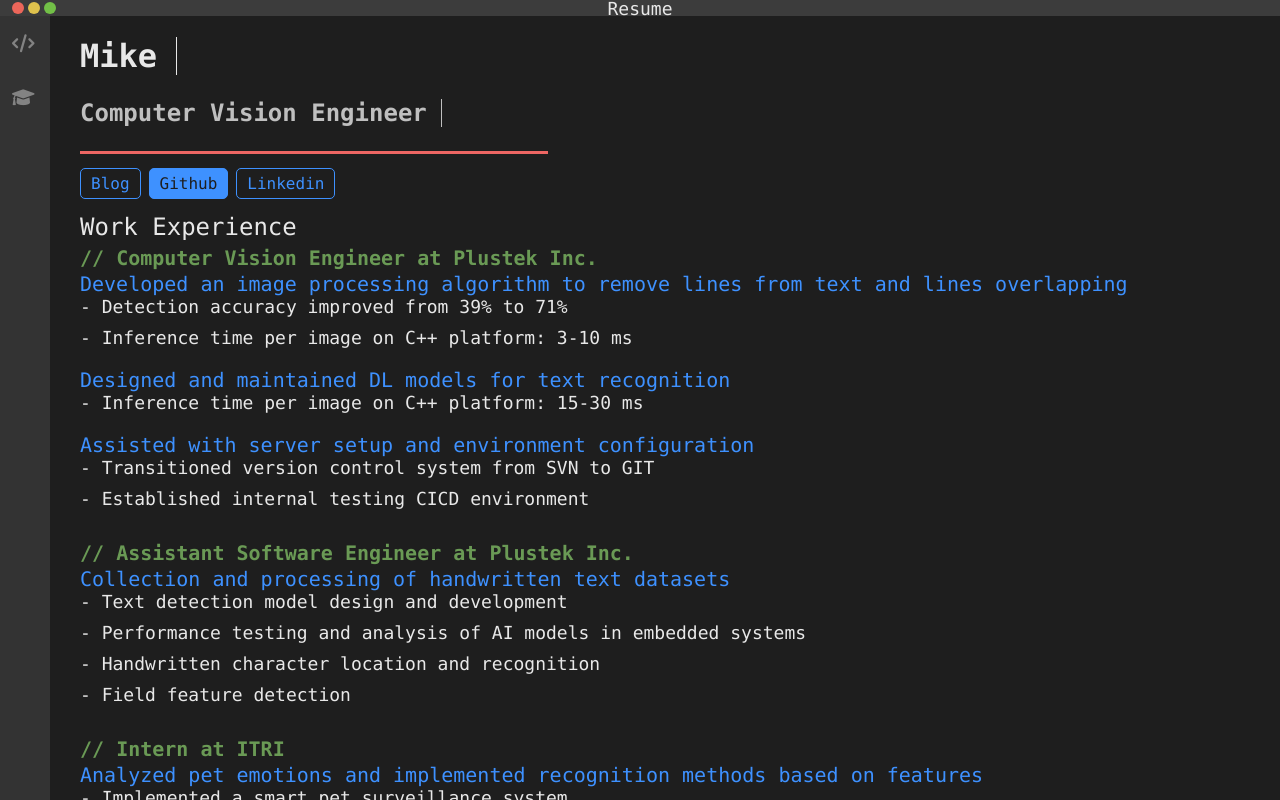
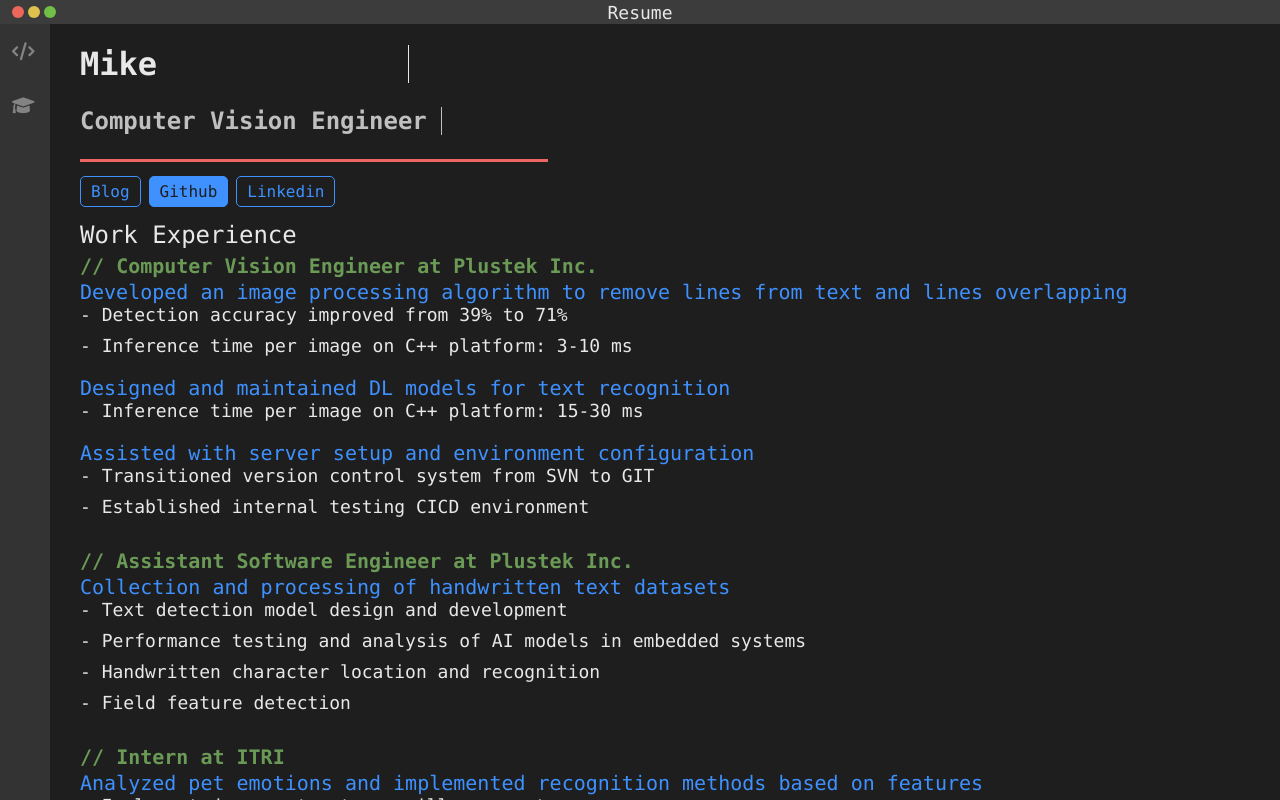
Before and after one commit to MikeHuang0618/mikehuang0618.github.io, a plain HTML site: page index.html in a window 1280 px wide. Drawn offline with nearby package versions, Linux system fonts and the light colour scheme.

Commit message:
Adjust layout.

```diff
--- a/resume.css
+++ b/resume.css
@@ -20,11 +20,11 @@ html, body {
 
 .resume .bottom .right .titleName {
 	font: bold 200% Consolas, Monaco, monospace;
-	width: 5ch;
+	width: 17ch;
 	white-space: nowrap;
 	overflow: hidden;
 	border-right: .05em solid;
-	animation: typing 5s steps(5) forwards,
+	animation: typing 5s steps(17) forwards,
 	           caret 1s steps(1) 5s forwards;
 }
 
@@ -81,9 +81,9 @@ ul {
   overflow: hidden;
 }
 .resume .top {
+  min-height: 24px;
   position: relative;
   background-color: #3C3C3C;
-  height: 24px;
   padding: 0px 10px;
   display: flex;
   align-items: center;
```
